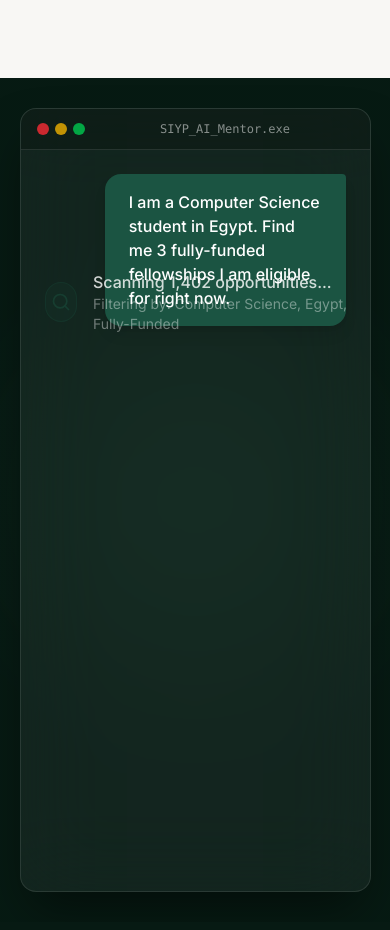
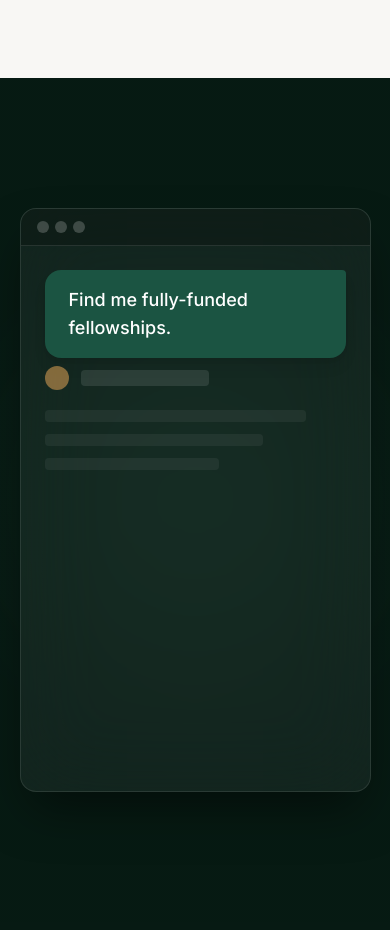
Before and after one commit to Tantawi65/siyp-platform, a React (Vite) app in the folder frontend/: page / in a window 390 px wide. Shown: the part 2764-3694 px from the top of the page. Built offline with nearby package versions, Linux system fonts and the light colour scheme.

Commit message:
Shorten Apple scroll distance to 250vh and remove heavy text for a purely visual experience

```diff
--- a/frontend/src/components/AIAppleShowcase.tsx
+++ b/frontend/src/components/AIAppleShowcase.tsx
@@ -69,7 +69,7 @@ const AIAppleShowcase: React.FC = () => {
   const glowOpacity = mapRange(progress, 0.75, 0.9, 0, 0.8);
 
   return (
-    <div ref={containerRef} className="relative bg-[#071A13]" style={{ height: '400vh' }}>
+    <div ref={containerRef} className="relative bg-[#071A13]" style={{ height: '250vh' }}>
 
       {/* Sticky Container */}
       <div className="sticky top-0 h-screen w-full overflow-hidden flex flex-col items-center justify-center perspective-[1000px]">
@@ -85,25 +85,21 @@ const AIAppleShowcase: React.FC = () => {
 
         {/* Initial Title */}
         <div
-          className="absolute top-1/4 left-0 w-full text-center px-4"
+          className="absolute top-[30%] left-0 w-full text-center px-4"
           style={{
             opacity: titleOpacity,
             transform: `translateY(${titleY}px)`,
             pointerEvents: progress > 0.1 ? 'none' : 'auto'
           }}
         >
-          <div className="inline-flex items-center gap-2 bg-white/10 backdrop-blur-md border border-white/20 rounded-full px-4 py-1.5 mb-6">
-            <Sparkles size={14} className="text-[#E8A857]" />
-            <span className="text-white/90 text-sm font-semibold tracking-wide">Introducing SIYP AI</span>
-          </div>
-          <h2 className="text-5xl md:text-7xl font-black text-white leading-tight" style={{ fontFamily: 'Plus Jakarta Sans, sans-serif' }}>
-            Scroll to see<br />the magic happen.
+          <h2 className="text-5xl md:text-7xl font-black text-white" style={{ fontFamily: 'Plus Jakarta Sans, sans-serif' }}>
+            Let AI do the work.
           </h2>
         </div>
 
         {/* The Chat Interface Window */}
         <div
-          className="relative w-[90%] max-w-3xl rounded-2xl md:rounded-3xl border border-white/10 bg-white/5 backdrop-blur-2xl shadow-2xl overflow-hidden z-10"
+          className="relative w-[90%] max-w-4xl rounded-2xl md:rounded-3xl border border-white/10 bg-white/5 backdrop-blur-2xl shadow-2xl overflow-hidden z-10"
           style={{
             transform: `scale(${interfaceScale}) translateY(${interfaceY}px) rotateX(${interfaceRotateX}deg)`,
             transformOrigin: 'bottom center',
@@ -113,15 +109,14 @@ const AIAppleShowcase: React.FC = () => {
           {/* Mac-style Window Header */}
           <div className="flex items-center gap-3 px-4 py-3 border-b border-white/10 bg-black/20">
             <div className="flex gap-1.5">
-              <div className="w-3 h-3 rounded-full bg-red-500/80"></div>
-              <div className="w-3 h-3 rounded-full bg-yellow-500/80"></div>
-              <div className="w-3 h-3 rounded-full bg-green-500/80"></div>
+              <div className="w-3 h-3 rounded-full bg-white/20"></div>
+              <div className="w-3 h-3 rounded-full bg-white/20"></div>
+              <div className="w-3 h-3 rounded-full bg-white/20"></div>
             </div>
-            <div className="flex-1 text-center text-xs font-medium text-white/50 font-mono">SIYP_AI_Mentor.exe</div>
           </div>
 
           {/* Chat Body */}
-          <div className="p-6 md:p-10 min-h-[400px] flex flex-col justify-start relative">
+          <div className="p-6 md:p-10 min-h-[360px] flex flex-col justify-start relative">
 
             {/* User Message */}
             <div
@@ -131,28 +126,28 @@ const AIAppleShowcase: React.FC = () => {
                 transform: `translateX(${userMsgX}px)`
               }}
             >
-              <div className="bg-[#1B5442] text-white rounded-2xl rounded-tr-sm px-6 py-4 shadow-lg max-w-[80%]">
-                <p className="text-base md:text-lg font-medium">
-                  I am a Computer Science student in Egypt. Find me 3 fully-funded fellowships I am eligible for right now.
+              <div className="bg-[#1B5442] text-white rounded-2xl rounded-tr-sm px-6 py-4 shadow-lg">
+                <p className="text-lg md:text-xl font-medium">
+                  Find me fully-funded fellowships.
                 </p>
               </div>
             </div>
 
-            {/* AI Scanning State */}
+            {/* AI Scanning State (Purely Visual) */}
             <div
-              className="absolute left-6 md:left-10 top-[120px] md:top-[140px] flex items-center gap-4"
+              className="absolute left-6 md:left-10 top-[120px] md:top-[140px] flex flex-col gap-3 w-3/4 max-w-md"
               style={{
                 opacity: scanOpacity,
                 display: progress > 0.6 ? 'none' : 'flex'
               }}
             >
-              <div className="w-10 h-10 rounded-full bg-[#1B5442]/20 flex items-center justify-center animate-pulse border border-[#1B5442]/50">
-                <Search size={20} className="text-[#1B5442]" />
+              <div className="flex items-center gap-3 mb-2">
+                <div className="w-6 h-6 rounded-full bg-[#E8A857] animate-pulse"></div>
+                <div className="h-4 bg-white/20 rounded w-32 animate-pulse"></div>
               </div>
-              <div className="flex flex-col">
-                <span className="text-white/80 font-medium">Scanning 1,402 opportunities...</span>
-                <span className="text-white/40 text-sm">Filtering by: Computer Science, Egypt, Fully-Funded</span>
-              </div>
+              <div className="h-3 bg-white/10 rounded w-full animate-pulse delay-75"></div>
+              <div className="h-3 bg-white/10 rounded w-5/6 animate-pulse delay-150"></div>
+              <div className="h-3 bg-white/10 rounded w-4/6 animate-pulse delay-300"></div>
             </div>
 
             {/* AI Results */}
@@ -163,49 +158,25 @@ const AIAppleShowcase: React.FC = () => {
                 transform: `translateY(${resultsY}px)`
               }}
             >
-              <div className="bg-white/10 border border-white/20 rounded-2xl rounded-tl-sm p-1 shadow-lg w-full max-w-[95%]">
+              <div className="w-full max-w-[95%]">
 
-                {/* Result Header */}
-                <div className="flex items-center gap-3 px-5 py-4 border-b border-white/10">
-                  <div className="w-8 h-8 rounded-full overflow-hidden ring-2 ring-[#E8A857]/50">
-                    <img src="/logo.jpg" alt="SIYP AI" className="w-full h-full object-cover" />
-                  </div>
-                  <div>
-                    <h4 className="text-white font-bold">SIYP AI Mentor</h4>
-                    <p className="text-[#E8A857] text-xs">Found 3 perfect matches</p>
-                  </div>
-                </div>
-
-                {/* The Markdown Table Representation */}
-                <div className="p-4 md:p-6">
-                  <p className="text-white/90 mb-4 text-sm md:text-base">
-                    Based on your profile, here are 3 fully-funded fellowships you are strictly eligible for:
-                  </p>
-
-                  <div className="overflow-hidden rounded-xl border border-white/15 bg-black/20">
-                    <div className="grid grid-cols-12 gap-4 px-4 py-3 border-b border-white/10 bg-[#1B5442]/30 text-white/70 text-xs font-semibold uppercase tracking-wider">
-                      <div className="col-span-6">Opportunity Name</div>
-                      <div className="col-span-3">Deadline</div>
-                      <div className="col-span-3 text-right">Link</div>
+                {/* The Visual Table Representation */}
+                <div className="overflow-hidden rounded-2xl border border-[#1B5442]/50 bg-black/40 shadow-2xl backdrop-blur-xl">
+                  {[
+                    { name: 'TechBridge Global Fellowship', tag: 'Fully Funded' },
+                    { name: 'MENA Future Leaders', tag: 'Stipend Included' },
+                    { name: 'Cairo Innovators Grant', tag: 'Travel Covered' },
+                  ].map((row, i) => (
+                    <div key={i} className="flex items-center justify-between px-6 py-5 border-b border-white/5 hover:bg-white/5 transition-colors">
+                      <div className="flex items-center gap-4">
+                        <CheckCircle2 size={24} className="text-[#2A7A60] shrink-0" />
+                        <span className="text-white text-lg font-medium">{row.name}</span>
+                      </div>
+                      <span className="bg-[#E8A857]/20 text-[#E8A857] px-3 py-1 rounded-full text-xs font-bold uppercase tracking-wider">
+                        {row.tag}
+                      </span>
                     </div>
-
-                    {[
-                      { name: 'TechBridge Global Fellowship', date: 'Oct 15, 2026', tag: 'Fully Funded' },
-                      { name: 'MENA Future Leaders', date: 'Nov 01, 2026', tag: 'Stipend Included' },
-                      { name: 'Cairo Innovators Grant', date: 'Rolling', tag: 'Travel Covered' },
-                    ].map((row, i) => (
-                      <div key={i} className="grid grid-cols-12 gap-4 px-4 py-4 border-b border-white/5 hover:bg-white/5 transition-colors items-center text-sm">
-                        <div className="col-span-6 text-white font-medium flex items-center gap-2">
-                          <CheckCircle2 size={16} className="text-[#2A7A60] shrink-0" />
-                          <span className="truncate">{row.name}</span>
-                        </div>
-                        <div className="col-span-3 text-white/60">{row.date}</div>
-                        <div className="col-span-3 text-right">
-                          <span className="text-[#E8A857] hover:underline cursor-pointer text-xs">Apply Now ↗</span>
-                        </div>
-                      </div>
-                    ))}
-                  </div>
+                  ))}
                 </div>
 
               </div>
```
